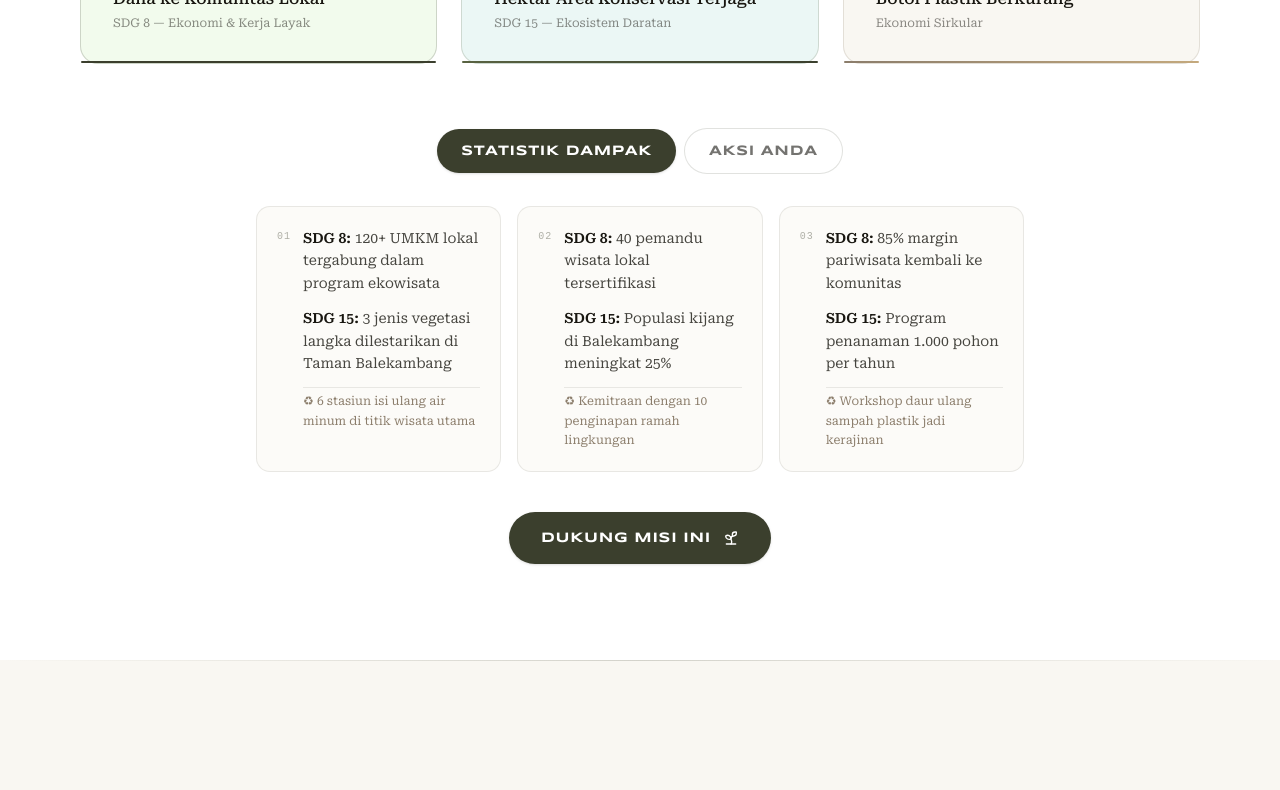
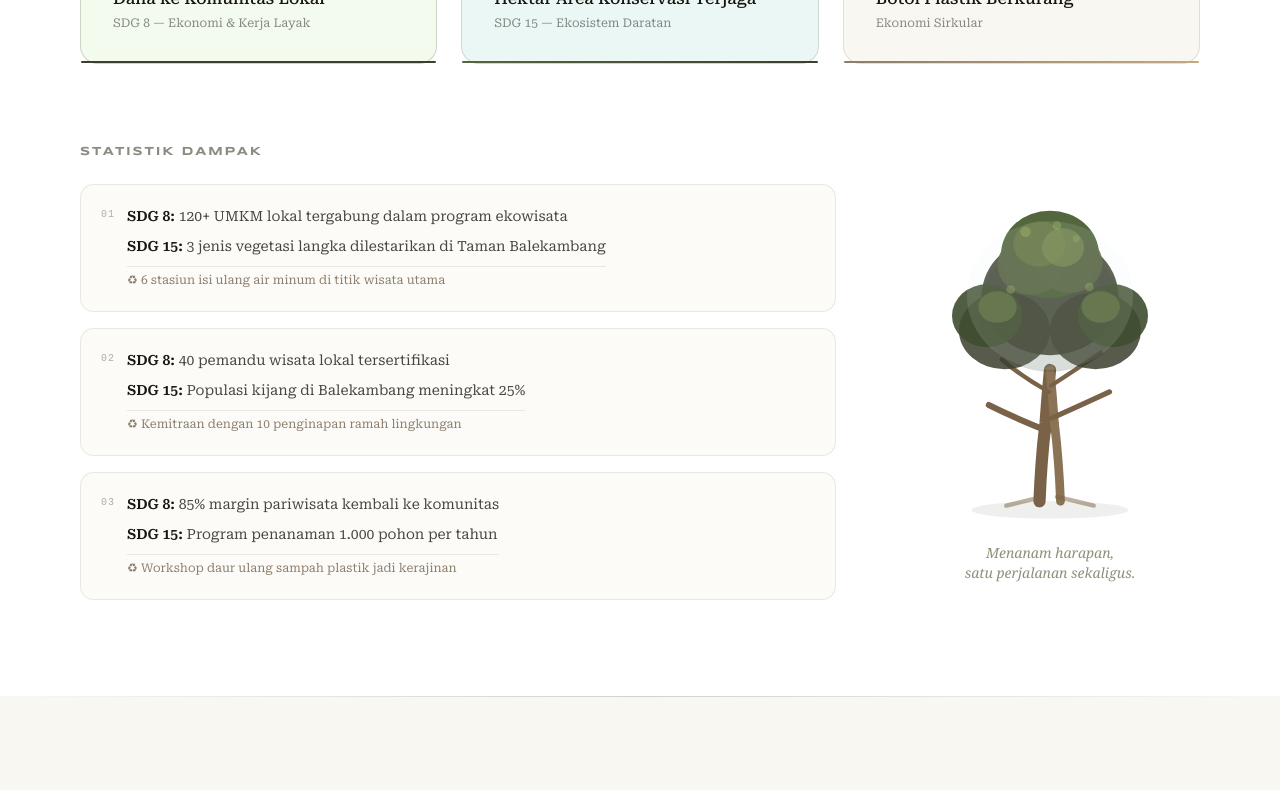
Before and after one commit to LilAlamin/SuraLestari, a Next.js app: page / in a window 1280 px wide. Shown: the part 6100-6890 px from the top of the page. Built offline with nearby package versions, Linux system fonts and the light colour scheme.

Commit message:
feat: create DampakSection component for visualizing sustainability metrics

```diff
--- a/src/components/DampakSection.tsx
+++ b/src/components/DampakSection.tsx
@@ -1,8 +1,8 @@
 "use client";
 
-import { useState, useEffect, useRef } from "react";
+import { useEffect, useRef, useState } from "react";
 import { cn } from "@/lib/utils";
-import { Sprout, Trees, Recycle, Leaf, Check } from "lucide-react";
+import { Sprout, Trees, Recycle } from "lucide-react";
 
 interface MetricItem {
   icon: React.ReactNode;
@@ -66,37 +66,131 @@ const impactStats = [
   },
 ];
 
-const actionItems = [
-  {
-    label: "Gunakan transportasi ramah lingkungan",
-    icon: <Sprout className="w-4 h-4" />,
-  },
-  {
-    label: "Beli produk langsung dari pengrajin lokal",
-    icon: <Leaf className="w-4 h-4" />,
-  },
-  {
-    label: "Bawa botol minum sendiri untuk isi ulang",
-    icon: <Recycle className="w-4 h-4" />,
-  },
-  {
-    label: "Ikuti tur berpemandu lokal bersertifikat",
-    icon: <Trees className="w-4 h-4" />,
-  },
-  {
-    label: "Pilih penginapan dengan sertifikasi hijau",
-    icon: <Sprout className="w-4 h-4" />,
-  },
-];
+function TreeIllustration({ isVisible }: { isVisible: boolean }) {
+  return (
+    <svg
+      viewBox="0 0 320 420"
+      fill="none"
+      xmlns="http://www.w3.org/2000/svg"
+      className={cn(
+        "w-full max-w-[280px] mx-auto transition-all duration-1000 ease-out",
+        isVisible ? "opacity-100 translate-y-0" : "opacity-0 translate-y-10"
+      )}
+      aria-hidden="true"
+    >
+      {/* Ground */}
+      <ellipse cx="160" cy="400" rx="90" ry="10" fill="#3b3f2d" opacity="0.08" />
+
+      {/* Trunk */}
+      <path
+        d="M148 390 Q150 340 155 300 Q157 270 160 240"
+        stroke="#7a6248"
+        strokeWidth="14"
+        strokeLinecap="round"
+        fill="none"
+      />
+      <path
+        d="M172 390 Q170 340 165 300 Q163 270 160 240"
+        stroke="#8B7355"
+        strokeWidth="10"
+        strokeLinecap="round"
+        fill="none"
+      />
+
+      {/* Root left */}
+      <path
+        d="M152 385 Q130 390 110 395"
+        stroke="#7a6248"
+        strokeWidth="5"
+        strokeLinecap="round"
+        fill="none"
+        opacity="0.5"
+      />
+      {/* Root right */}
+      <path
+        d="M168 385 Q190 390 210 395"
+        stroke="#7a6248"
+        strokeWidth="5"
+        strokeLinecap="round"
+        fill="none"
+        opacity="0.5"
+      />
+
+      {/* Branch left lower */}
+      <path
+        d="M158 310 Q120 295 90 280"
+        stroke="#7a6248"
+        strokeWidth="7"
+        strokeLinecap="round"
+        fill="none"
+      />
+      {/* Branch right lower */}
+      <path
+        d="M162 295 Q200 278 228 265"
+        stroke="#7a6248"
+        strokeWidth="6"
+        strokeLinecap="round"
+        fill="none"
+      />
+      {/* Branch left upper */}
+      <path
+        d="M159 265 Q128 248 105 228"
+        stroke="#7a6248"
+        strokeWidth="5"
+        strokeLinecap="round"
+        fill="none"
+      />
+      {/* Branch right upper */}
+      <path
+        d="M161 258 Q192 238 218 220"
+        stroke="#7a6248"
+        strokeWidth="5"
+        strokeLinecap="round"
+        fill="none"
+      />
+
+      {/* Foliage — back layer (darkest) */}
+      <ellipse cx="160" cy="170" rx="82" ry="72" fill="#2d3522" opacity="0.18" />
+
+      {/* Foliage — main cluster center */}
+      <ellipse cx="160" cy="155" rx="78" ry="68" fill="#3b3f2d" opacity="0.9" />
+
+      {/* Foliage — left cluster */}
+      <ellipse cx="108" cy="195" rx="52" ry="44" fill="#3b3f2d" opacity="0.85" />
+      <ellipse cx="88" cy="178" rx="40" ry="36" fill="#404d2f" opacity="0.9" />
+
+      {/* Foliage — right cluster */}
+      <ellipse cx="212" cy="195" rx="52" ry="44" fill="#3b3f2d" opacity="0.85" />
+      <ellipse cx="232" cy="178" rx="40" ry="36" fill="#404d2f" opacity="0.9" />
+
+      {/* Foliage — top cluster */}
+      <ellipse cx="160" cy="108" rx="56" ry="50" fill="#4a5e33" opacity="0.95" />
+      <ellipse cx="138" cy="120" rx="38" ry="34" fill="#596342" opacity="0.9" />
+      <ellipse cx="182" cy="118" rx="38" ry="34" fill="#596342" opacity="0.9" />
+
+      {/* Foliage — highlights (lighter green) */}
+      <ellipse cx="148" cy="96" rx="30" ry="26" fill="#6b7a44" opacity="0.7" />
+      <ellipse cx="175" cy="100" rx="24" ry="22" fill="#7a8e50" opacity="0.6" />
+      <ellipse cx="100" cy="168" rx="22" ry="18" fill="#6b7a44" opacity="0.55" />
+      <ellipse cx="218" cy="168" rx="22" ry="18" fill="#6b7a44" opacity="0.55" />
+
+      {/* Tiny leaf dots — texture */}
+      <circle cx="132" cy="82" r="6" fill="#8fa856" opacity="0.5" />
+      <circle cx="168" cy="75" r="5" fill="#8fa856" opacity="0.45" />
+      <circle cx="190" cy="90" r="4" fill="#8fa856" opacity="0.4" />
+      <circle cx="115" cy="148" r="5" fill="#8fa856" opacity="0.4" />
+      <circle cx="205" cy="145" r="5" fill="#8fa856" opacity="0.4" />
+
+      {/* Subtle glow behind tree */}
+      <ellipse cx="160" cy="155" rx="95" ry="85" fill="#def2ef" opacity="0.12" />
+    </svg>
+  );
+}
 
 export function DampakSection() {
-  const [activeTab, setActiveTab] = useState<"statistik" | "aksi">("statistik");
-  const [checkedItems, setCheckedItems] = useState<Set<number>>(new Set());
-  const [showToast, setShowToast] = useState(false);
   const [isVisible, setIsVisible] = useState(false);
   const sectionRef = useRef<HTMLElement>(null);
 
-  // IntersectionObserver for scroll-reveal
   useEffect(() => {
     const el = sectionRef.current;
     if (!el) return;
@@ -107,25 +201,11 @@ export function DampakSection() {
           observer.unobserve(el);
         }
       },
-      { threshold: 0.2 }
+      { threshold: 0.15 }
     );
     observer.observe(el);
     return () => observer.disconnect();
   }, []);
-
-  const toggleCheck = (index: number) => {
-    setCheckedItems((prev) => {
-      const next = new Set(prev);
-      if (next.has(index)) next.delete(index);
-      else next.add(index);
-      return next;
-    });
-  };
-
-  const handleSupportClick = () => {
-    setShowToast(true);
-    setTimeout(() => setShowToast(false), 3000);
-  };
 
   return (
     <section
@@ -133,7 +213,7 @@ export function DampakSection() {
       ref={sectionRef}
       className="relative z-20 w-full bg-white py-24 px-6 md:px-10 lg:px-20 overflow-hidden"
     >
-      {/* Decorative background strip */}
+      {/* Decorative top strip */}
       <div className="absolute top-0 left-0 right-0 h-1 bg-gradient-to-r from-[#3b3f2d] via-[#596342] to-[#C4A97D] opacity-30" />
 
       <div className="relative z-10 mx-auto max-w-7xl">
@@ -146,7 +226,6 @@ export function DampakSection() {
             </span>
             <span className="w-8 h-[1px] bg-[#3b3f2d] opacity-40" />
           </div>
-
           <h2 className="font-heading text-4xl md:text-5xl lg:text-6xl font-light tracking-tight text-[#181610] mb-4">
             Dampak Nyata
           </h2>
@@ -160,7 +239,7 @@ export function DampakSection() {
         </div>
 
         {/* Metrics Grid */}
-        <div className="grid grid-cols-1 md:grid-cols-3 gap-6 mb-16">
+        <div className="grid grid-cols-1 md:grid-cols-3 gap-6 mb-20">
           {metrics.map((m, i) => (
             <div
               key={i}
@@ -172,7 +251,6 @@ export function DampakSection() {
               )}
               style={{ transitionDelay: `${i * 150}ms` }}
             >
-              {/* SDG Badge */}
               <div className="flex items-center justify-between mb-6">
                 <div className={cn("p-2.5 rounded-xl bg-white/70 backdrop-blur-sm", m.color)}>
                   {m.icon}
@@ -184,62 +262,36 @@ export function DampakSection() {
                   {m.sdg}
                 </span>
               </div>
-
-              {/* Number */}
               <div className={cn("font-heading text-4xl md:text-5xl font-bold tracking-tight mb-2", m.color)}>
                 {m.number}
               </div>
-
-              {/* Label */}
               <p className="font-sans font-medium text-[#181610] text-sm md:text-base mb-1">
                 {m.label}
               </p>
               <p className="font-sans text-[#181610]/50 text-xs">
                 {m.sublabel}
               </p>
-
-              {/* Animated bottom bar */}
               <div className={cn(
                 "absolute bottom-0 left-0 right-0 h-0.5 rounded-full transition-all duration-700 ease-out",
-                i === 0 ? "bg-[#3b3f2d]" : i === 1 ? "bg-gradient-to-r from-[#596342] to-[#3b3f2d]" : "bg-gradient-to-r from-[#8B7D6B] to-[#C4A97D]",
+                i === 0
+                  ? "bg-[#3b3f2d]"
+                  : i === 1
+                  ? "bg-gradient-to-r from-[#596342] to-[#3b3f2d]"
+                  : "bg-gradient-to-r from-[#8B7D6B] to-[#C4A97D]",
                 isVisible ? "scale-x-100" : "scale-x-0"
               )} />
             </div>
           ))}
         </div>
 
-        {/* Tab Switcher */}
-        <div className="max-w-3xl mx-auto">
-          <div className="flex items-center justify-center gap-2 mb-8">
-            <button
-              onClick={() => setActiveTab("statistik")}
-              className={cn(
-                "px-6 py-3 rounded-full text-sm font-syncopate font-bold uppercase tracking-wider transition-all duration-300",
-                activeTab === "statistik"
-                  ? "bg-[#3b3f2d] text-white shadow-sm"
-                  : "bg-white text-[#181610]/60 border border-[#3b3f2d]/15 hover:border-[#3b3f2d]/40"
-              )}
-            >
+        {/* Statistik Dampak + Tree — two column */}
+        <div className="flex flex-col lg:flex-row items-center gap-12 lg:gap-16">
+          {/* Stats cards */}
+          <div className="flex-1 w-full">
+            <p className="font-syncopate text-xs font-bold uppercase tracking-[0.15em] text-[#3b3f2d]/60 mb-6">
               Statistik Dampak
-            </button>
-            <button
-              onClick={() => setActiveTab("aksi")}
-              className={cn(
-                "px-6 py-3 rounded-full text-sm font-syncopate font-bold uppercase tracking-wider transition-all duration-300",
-                activeTab === "aksi"
-                  ? "bg-[#3b3f2d] text-white shadow-sm"
-                  : "bg-white text-[#181610]/60 border border-[#3b3f2d]/15 hover:border-[#3b3f2d]/40"
-              )}
-            >
-              Aksi Anda
-            </button>
-          </div>
-
-          {/* Tab Content */}
-          <div className="min-h-[200px] transition-all duration-300">
-            {activeTab === "statistik" && (
+            </p>
             <div className="space-y-4">
-                <div className="grid grid-cols-1 md:grid-cols-3 gap-4">
               {impactStats.map((row, i) => (
                 <div
                   key={i}
@@ -247,13 +299,13 @@ export function DampakSection() {
                     "rounded-xl p-5 border border-[#3b3f2d]/10 bg-[#f9f7f2]/50 backdrop-blur-sm transition-all duration-500",
                     isVisible ? "translate-y-0 opacity-100" : "translate-y-6 opacity-0"
                   )}
-                      style={{ transitionDelay: `${100 + i * 100}ms` }}
+                  style={{ transitionDelay: `${300 + i * 120}ms` }}
                 >
                   <div className="flex items-start gap-3">
                     <span className="font-mono text-[10px] tracking-widest text-[#3b3f2d]/40 mt-0.5 shrink-0 select-none">
                       0{i + 1}
                     </span>
-                        <div className="space-y-3">
+                    <div className="space-y-2">
                       <p className="font-sans text-sm leading-relaxed text-[#181610]/80">
                         <span className="font-semibold text-[#181610]">SDG 8: </span>
                         {row.sdg8}
@@ -273,103 +325,19 @@ export function DampakSection() {
               ))}
             </div>
           </div>
-            )}
 
-            {activeTab === "aksi" && (
-              <div className="rounded-xl border border-[#3b3f2d]/10 bg-[#f2fbed]/30 p-6 md:p-8">
-                <p className="font-syncopate text-xs font-bold uppercase tracking-[0.15em] text-[#3b3f2d]/60 mb-6">
-                  Checklist Wisatawan Bertanggung Jawab
-                </p>
-                <div className="space-y-3">
-                  {actionItems.map((item, i) => {
-                    const checked = checkedItems.has(i);
-                    return (
-                      <button
-                        key={i}
-                        onClick={() => toggleCheck(i)}
-                        className={cn(
-                          "w-full flex items-center gap-4 p-4 rounded-xl border transition-all duration-200 text-left group",
-                          checked
-                            ? "border-[#3b3f2d]/25 bg-[#f2fbed]"
-                            : "border-transparent bg-white/70 hover:bg-[#f9f7f2] hover:border-[#3b3f2d]/10"
-                        )}
-                      >
+          {/* Tree illustration */}
           <div
             className={cn(
-                            "shrink-0 w-6 h-6 rounded-md border-2 flex items-center justify-center transition-all duration-200",
-                            checked
-                              ? "bg-[#3b3f2d] border-[#3b3f2d] text-white"
-                              : "border-[#3b3f2d]/30 text-transparent group-hover:border-[#3b3f2d]/50"
+              "w-full lg:w-[300px] shrink-0 flex flex-col items-center gap-4 transition-all duration-700",
+              isVisible ? "opacity-100 translate-x-0" : "opacity-0 translate-x-8"
             )}
+            style={{ transitionDelay: "500ms" }}
           >
-                          <Check className="w-4 h-4" strokeWidth={3} />
-                        </div>
-                        <span className="font-sans text-sm text-[#181610] flex-1">
-                          {item.label}
-                        </span>
-                        {item.icon && (
-                          <span className={cn(
-                            "shrink-0 transition-colors duration-200",
-                            checked ? "text-[#3b3f2d]" : "text-[#3b3f2d]/30"
-                          )}>
-                            {item.icon}
-                          </span>
-                        )}
-                      </button>
-                    );
-                  })}
-                </div>
-
-                {/* Progress indicator */}
-                <div className="mt-6 pt-4 border-t border-[#3b3f2d]/10">
-                  <div className="flex items-center justify-between mb-2">
-                    <span className="font-sans text-xs text-[#181610]/50">
-                      {checkedItems.size} dari {actionItems.length} aksi
-                    </span>
-                    <span className="font-syncopate text-xs font-bold text-[#3b3f2d]">
-                      {Math.round((checkedItems.size / actionItems.length) * 100)}%
-                    </span>
-                  </div>
-                  <div className="w-full h-1.5 rounded-full bg-[#3b3f2d]/10 overflow-hidden">
-                    <div
-                      className="h-full rounded-full bg-gradient-to-r from-[#3b3f2d] to-[#596342] transition-all duration-500 ease-out"
-                      style={{ width: `${(checkedItems.size / actionItems.length) * 100}%` }}
-                    />
-                  </div>
-                </div>
-              </div>
-            )}
-          </div>
-
-          {/* Support Button */}
-          <div className="text-center mt-10">
-            <button
-              onClick={handleSupportClick}
-              className={cn(
-                "inline-flex items-center gap-3 px-8 py-4 rounded-full font-syncopate text-sm font-bold uppercase tracking-wider transition-all duration-300",
-                "bg-[#3b3f2d] text-white hover:bg-[#596342] shadow-sm active:scale-[0.97]"
-              )}
-            >
-              Dukung Misi Ini
-              <Sprout className="w-4 h-4" />
-            </button>
-          </div>
-        </div>
-
-        {/* Toast Notification */}
-        <div
-          className={cn(
-            "fixed bottom-8 right-8 z-50 px-6 py-4 rounded-2xl shadow-lg border transition-all duration-500 flex items-center gap-3",
-            showToast
-              ? "translate-y-0 opacity-100 pointer-events-auto"
-              : "translate-y-8 opacity-0 pointer-events-none",
-            "bg-[#3b3f2d] text-white border-[#596342]/30"
-          )}
-        >
-          <Leaf className="w-5 h-5 shrink-0" />
-          <div>
-            <p className="font-sans text-sm font-medium">Terima Kasih!</p>
-            <p className="font-sans text-xs text-white/70">Aksi Anda berarti bagi bumi.</p>
+            <TreeIllustration isVisible={isVisible} />
+            <p className="font-serif italic text-[#596342]/70 text-sm text-center">
+              Menanam harapan,<br />satu perjalanan sekaligus.
+            </p>
           </div>
         </div>
       </div>
```
Lines whose indentation alone changed are shown as unchanged.
